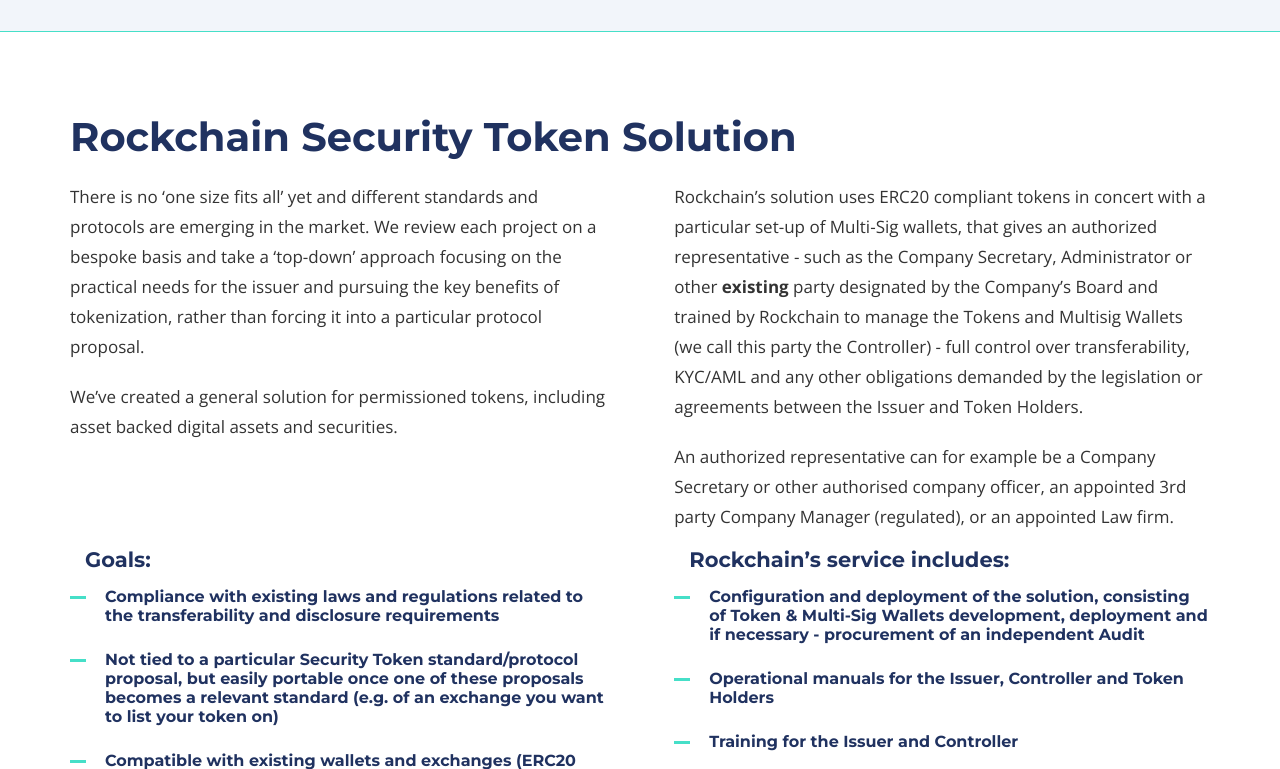
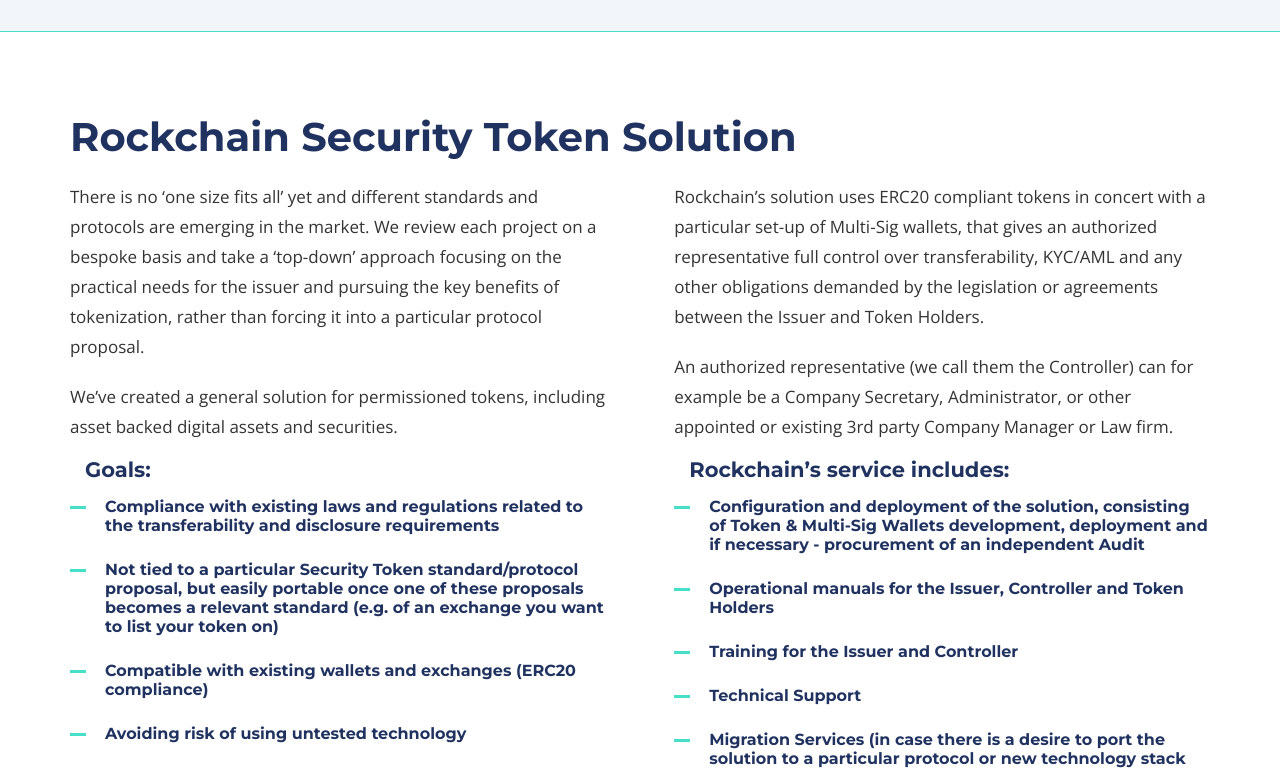
Before and after one commit to RockchainLab/rockchain.com, a PHP site: page /tokenized-securities in a window 1280 px wide. Shown: the part 3028-3797 px from the top of the page. Run offline with PHP 8.4, Linux system fonts and the light colour scheme; data that the repository does not hold is empty.

Commit message:
text changes

```diff
--- a/index.php
+++ b/index.php
@@ -55,7 +55,7 @@ $custom_og = '
 		<div class="row">
 		<ul class="overline-box">
 			<li><a class="overline-box__link" href="#">Rockproof</a>A privacy-centric timestamping solution, removing reliance on a 3rd party while maintaining irrefutable, publicly verifiable proof of data integrity.</li>
-			<li><a class="overline-box__link" href="http://www.tokentransparency.net" target="_blank">Token Transparency</a>A monitoring service observing token transactions across the Ethereum netowrk.</li>
+			<li><a class="overline-box__link" href="http://www.tokentransparency.net" target="_blank">Token Transparency</a>A monitoring service observing token transactions across the Ethereum network.</li>
 			<li><a class="overline-box__link" href="#">Token Testing Facility</a>Validation of Token and other Smart Contract's functionality for compliance with its intended purpose and specification.</li>
 		</ul>
 		</div>
--- a/tokenized-securities.php
+++ b/tokenized-securities.php
@@ -132,8 +132,8 @@ $custom_og = '
 				<p class="paragraph-1">We’ve created a general solution for permissioned tokens, including asset backed digital assets and securities.</p>
 			</div>
 			<div class="box-6">
-                <p class="paragraph-1">Rockchain’s solution uses ERC20 compliant tokens in concert with a particular set-up of Multi-Sig wallets, that gives an authorized representative - such as the Company Secretary, Administrator or other <strong>existing</strong> party designated by the Company’s Board and trained by Rockchain to manage the Tokens and Multisig Wallets (we call this party the Controller) - full control over transferability, KYC/AML and any other obligations demanded by the legislation or agreements between the Issuer and Token Holders.</p>
-								<p class="paragraph-1">An authorized representative can for example be a Company Secretary or other authorised company officer, an appointed 3rd party Company Manager (regulated), or an appointed Law firm.</p>
+                <p class="paragraph-1">Rockchain’s solution uses ERC20 compliant tokens in concert with a particular set-up of Multi-Sig wallets, that gives an authorized representative full control over transferability, KYC/AML and any other obligations demanded by the legislation or agreements between the Issuer and Token Holders.</p>
+								<p class="paragraph-1">An authorized representative (we call them the Controller) can for example be a Company Secretary, Administrator, or other appointed or existing 3rd party Company Manager or Law firm.</p>
 			</div>
         </div>
 		<div class="row-3">
```
